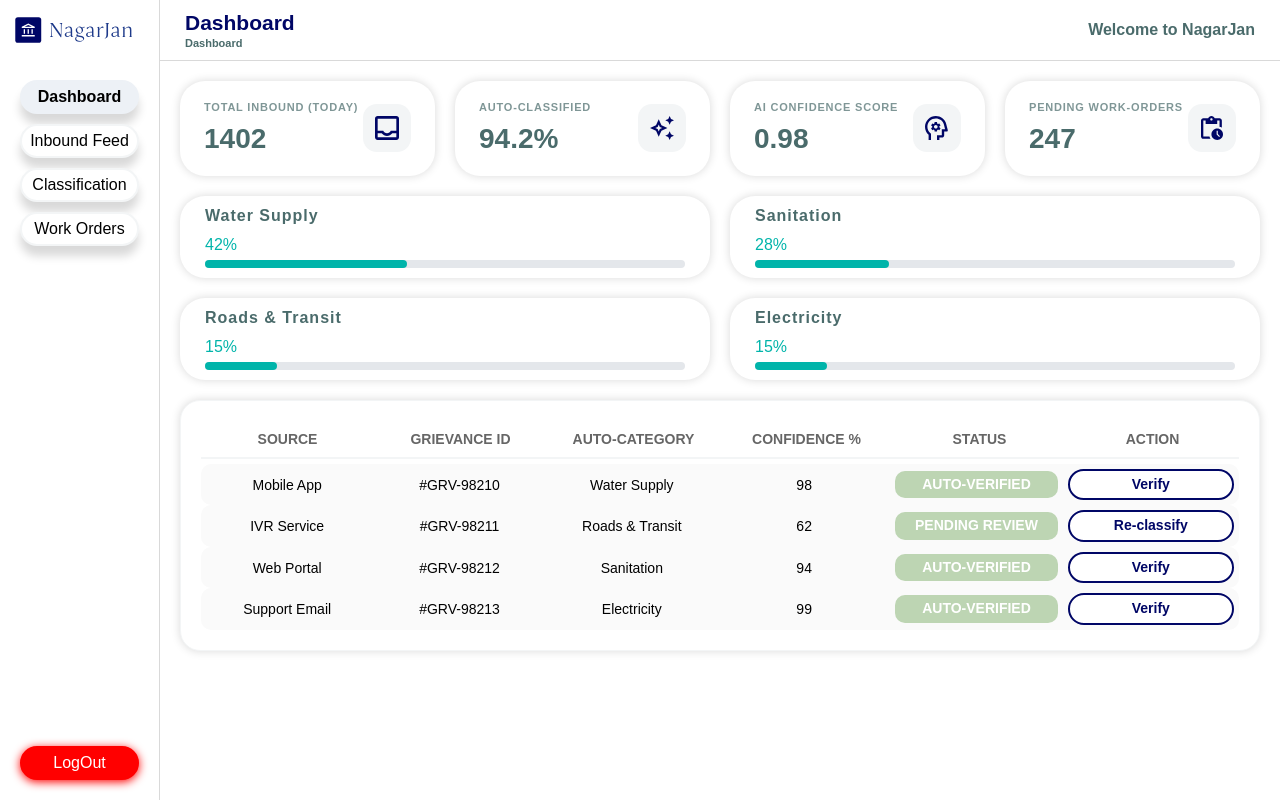
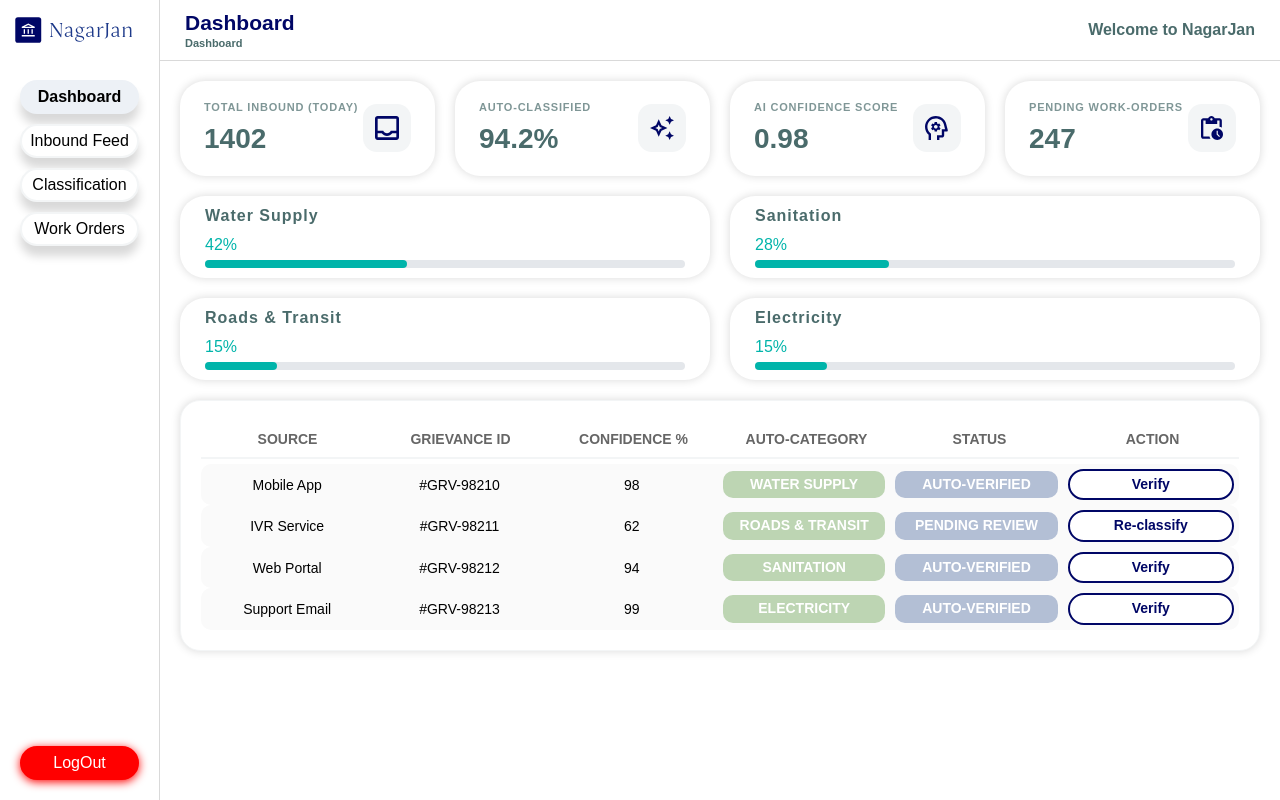
Before and after one commit to gitgyana/NagarJanFrontend, an Angular app: page /dashboard in a window 1280 px wide. Built offline with nearby package versions, Linux system fonts and the light colour scheme; a web font is replaced by a local one.

Commit message:
Minor fix to classification table

```diff
--- a/src/app/feature/admin/dashboard/dashboard.html
+++ b/src/app/feature/admin/dashboard/dashboard.html
@@ -23,8 +23,8 @@
             <div class="table-header">
                 <div class="table-header-title">SOURCE</div>
                 <div class="table-header-title">GRIEVANCE ID</div>
+                <div class="table-header-title">CONFIDENCE %</div>
                 <div class="table-header-title">AUTO-CATEGORY</div>
-                <div class="table-header-title">CONFIDENCE %</div>
                 <div class="table-header-title">STATUS</div>
                 <div class="table-header-title">ACTION</div>
             </div>
@@ -34,10 +34,13 @@
                     <div class="table-record">
                         <div class="table-record-data">{{ record.source }}</div>
                         <div class="table-record-data">{{ record.grievanceId }}</div>
-                        <div class="table-record-data">{{ record.category }}</div>
                         <div class="table-record-data">{{ record.confidence }}</div>
 
                         <div class="table-record-data primary-badge">
+                            {{ record.category }}
+                        </div>
+
+                        <div class="table-record-data secondary-badge">
                             {{ record.status }}
                         </div>
 
```
